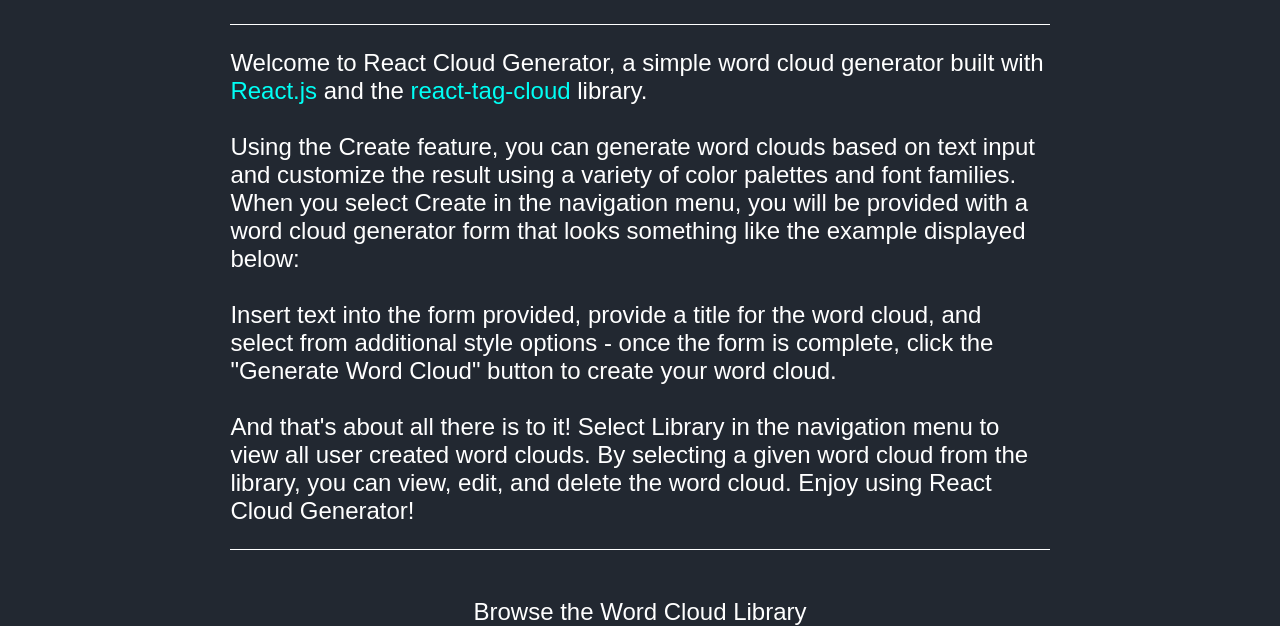
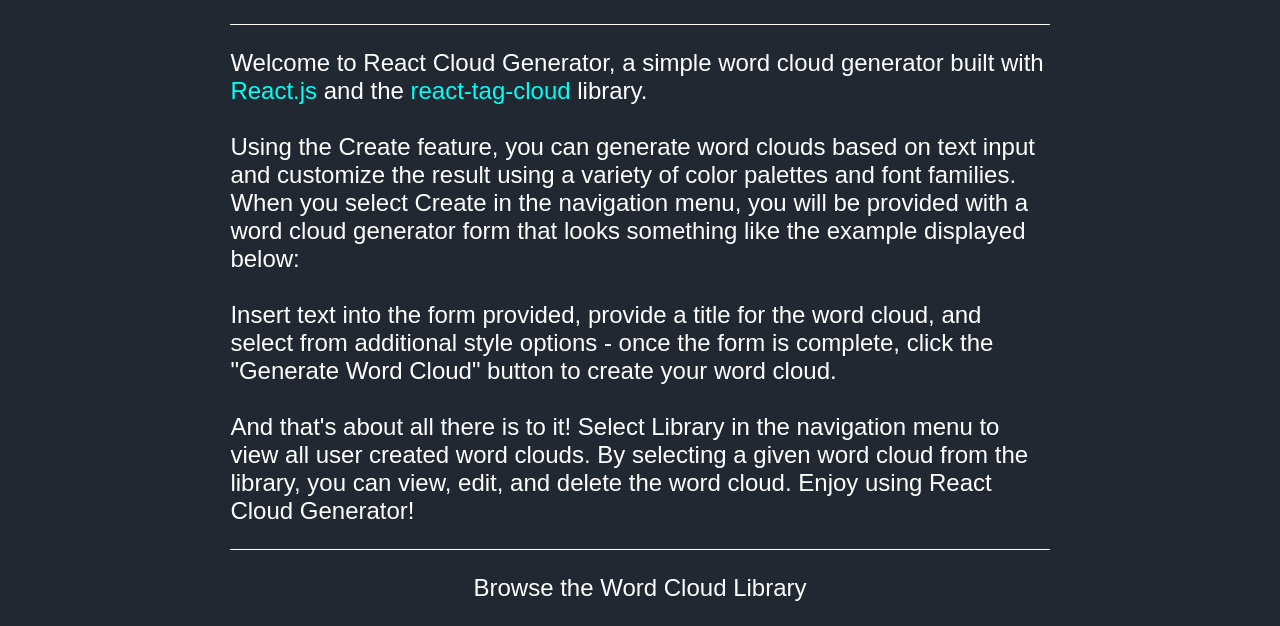
Before and after one commit to owcollier/react-cloud-generator, a React app: page / in a window 1280 px wide. Shown: the part 190-816 px from the top of the page. Built offline with nearby package versions, Linux system fonts and the light colour scheme; no server answers; a web font is replaced by a local one.

Commit message:
updating css for footer links, tweaking to achieve consistent visual style across different components

```diff
--- a/src/components/create-view/create-view.css
+++ b/src/components/create-view/create-view.css
@@ -1,8 +1,6 @@
 .footer-link-a {
   width: 100%;
   text-align: center;
-
-  padding-top: 1em;
 
   cursor: pointer;
 
--- a/src/components/home-view/home-view.css
+++ b/src/components/home-view/home-view.css
@@ -1,8 +1,6 @@
 .footer-link-a {
   width: 100%;
   text-align: center;
-
-  padding-top: 1em;
 
   cursor: pointer;
 
```
